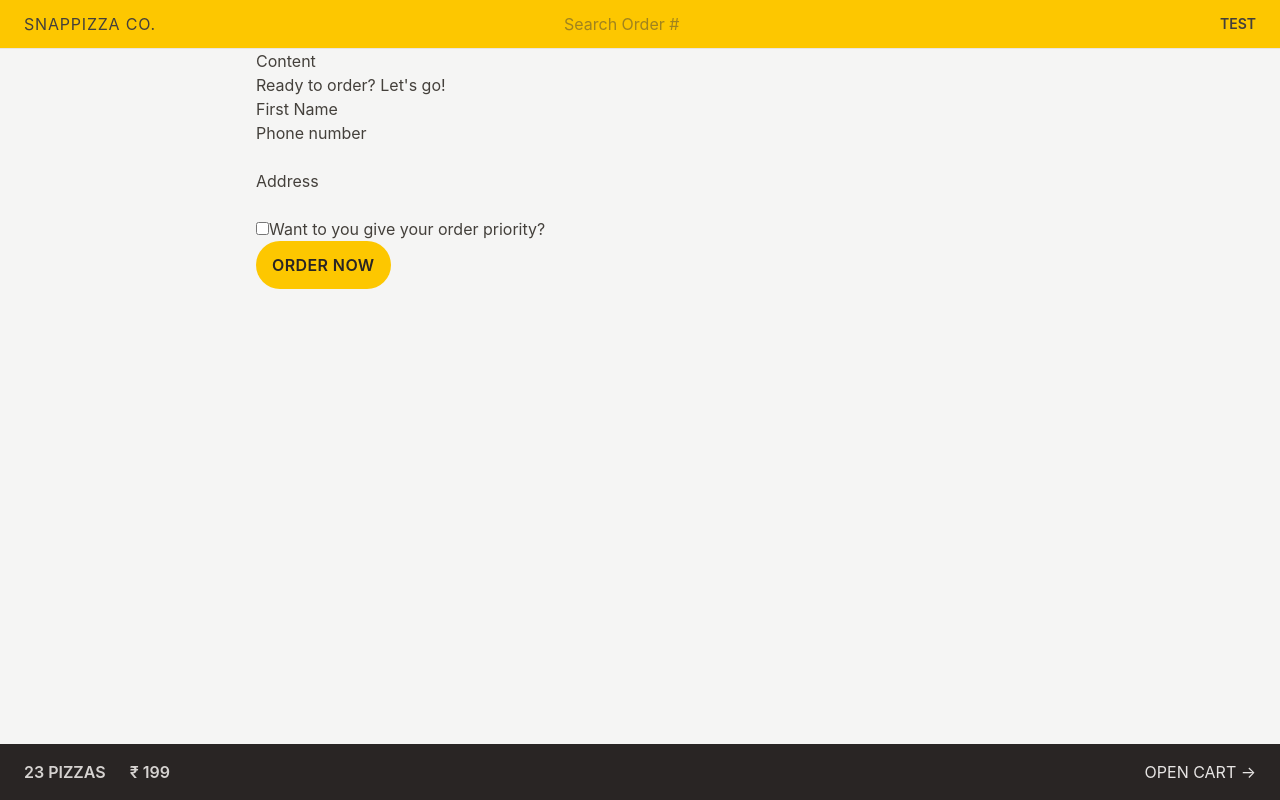
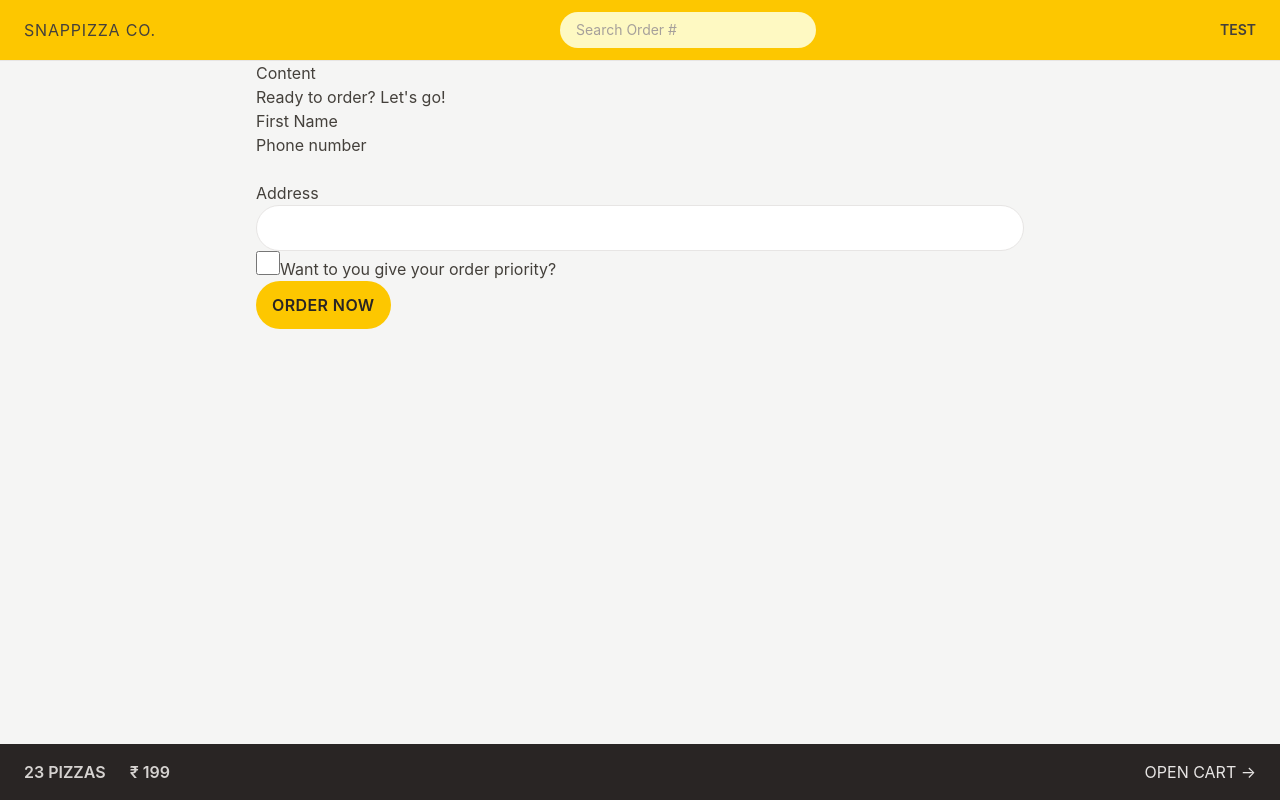
Before and after one commit to akash13nov/snapPizza, a React (Vite) app: page /order/new in a window 1280 px wide. Built offline with nearby package versions, Linux system fonts and the light colour scheme.

Commit message:
styling Form element

```diff
--- a/src/features/order/CreateOrder.jsx
+++ b/src/features/order/CreateOrder.jsx
@@ -59,7 +59,12 @@ function CreateOrder() {
         <div>
           <label>Address</label>
           <div>
-            <input type="text" name="address" required />
+            <input
+              type="text"
+              name="address"
+              required
+              className="w-full rounded-full border border-stone-200 bg-white px-4 py-2 text-sm transition-all duration-300 placeholder:text-stone-400 focus:ring-2 focus:ring-yellow-400 focus:outline-none md:px-6 md:py-3"
+            />
           </div>
         </div>
 
@@ -70,6 +75,7 @@ function CreateOrder() {
             id="priority"
             // value={withPriority}
             // onChange={(e) => setWithPriority(e.target.checked)}
+            className="h-6 w-6 accent-yellow-400 focus:ring-2 focus:ring-yellow-400 focus:ring-offset-2 focus:outline-none"
           />
           <label htmlFor="priority">Want to you give your order priority?</label>
         </div>
@@ -78,7 +84,7 @@ function CreateOrder() {
           <input type="hidden" name="cart" value={JSON.stringify(cart)} />
           <button
             disabled={isSubmitting}
-            className="inline-block cursor-pointer rounded-full bg-yellow-400 px-4 py-3 font-semibold tracking-wide text-stone-800 uppercase transition-colors duration-300 hover:bg-yellow-300 focus:bg-yellow-300 focus:ring focus:ring-yellow-300 focus:ring-offset-2 focus:outline-none disabled:cursor-not-allowed"
+            className="inline-block cursor-pointer rounded-full bg-yellow-400 px-4 py-3 font-semibold tracking-wide text-stone-800 uppercase transition-colors duration-300 hover:bg-yellow-300 focus:bg-yellow-300 focus:ring-2 focus:ring-yellow-300 focus:ring-offset-2 focus:outline-none disabled:cursor-not-allowed"
           >
             {isSubmitting ? 'Placing order...' : 'Order now'}
           </button>
--- a/src/features/order/SearchOrder.jsx
+++ b/src/features/order/SearchOrder.jsx
@@ -1,15 +1,15 @@
-import { useState } from "react";
-import { useNavigate } from "react-router-dom";
+import { useState } from 'react';
+import { useNavigate } from 'react-router-dom';
 
 const SearchOrder = () => {
-  const [query, setQuery] = useState("");
+  const [query, setQuery] = useState('');
   const navigate = useNavigate();
 
   const handleSubmit = (e) => {
     e.preventDefault();
     if (!query) return;
     navigate(`/order/${query}`);
-    setQuery("");
+    setQuery('');
   };
 
   return (
@@ -18,6 +18,7 @@ const SearchOrder = () => {
         placeholder="Search Order #"
         value={query}
         onChange={(e) => setQuery(e.target.value)}
+        className="w-28 rounded-full bg-yellow-100 px-4 py-2 text-sm transition-all duration-300 placeholder:text-stone-400 focus:ring focus:ring-yellow-500/50 focus:outline-none sm:w-64 sm:focus:w-72"
       />
     </form>
   );
```
